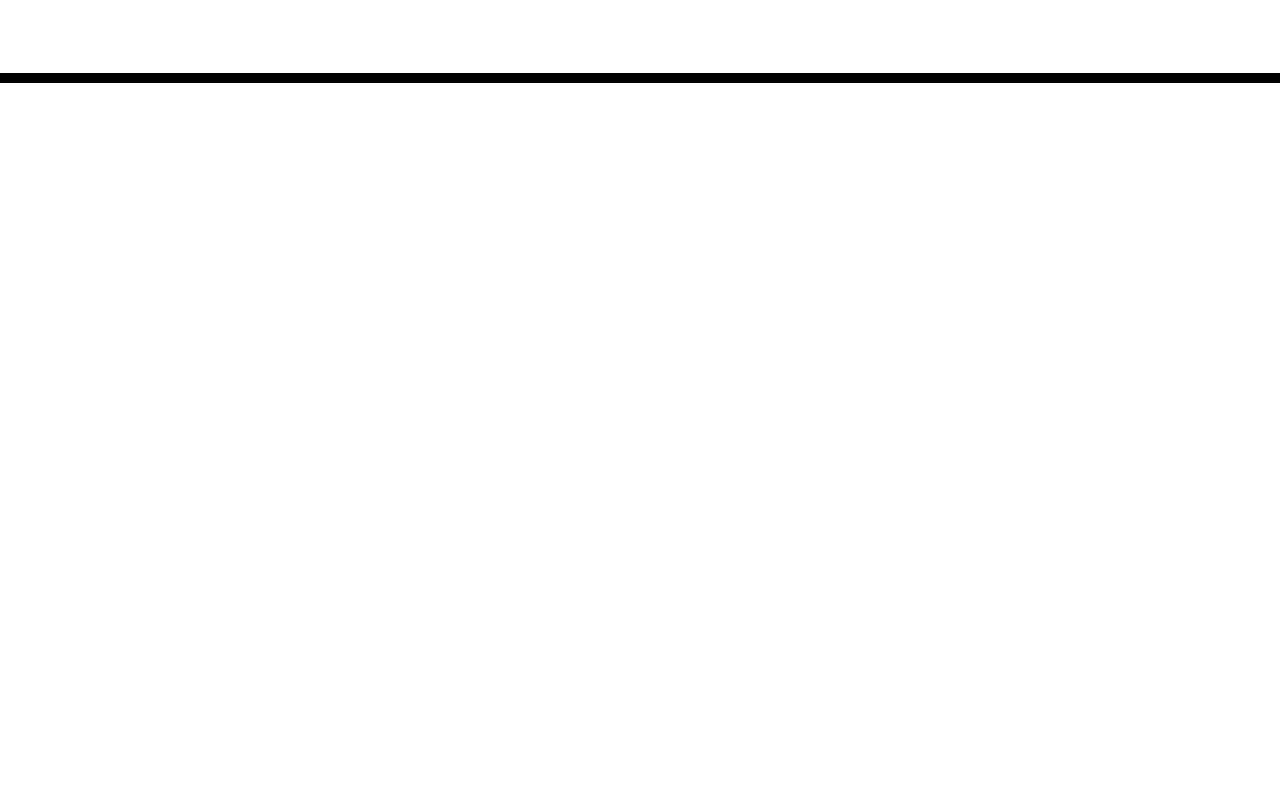
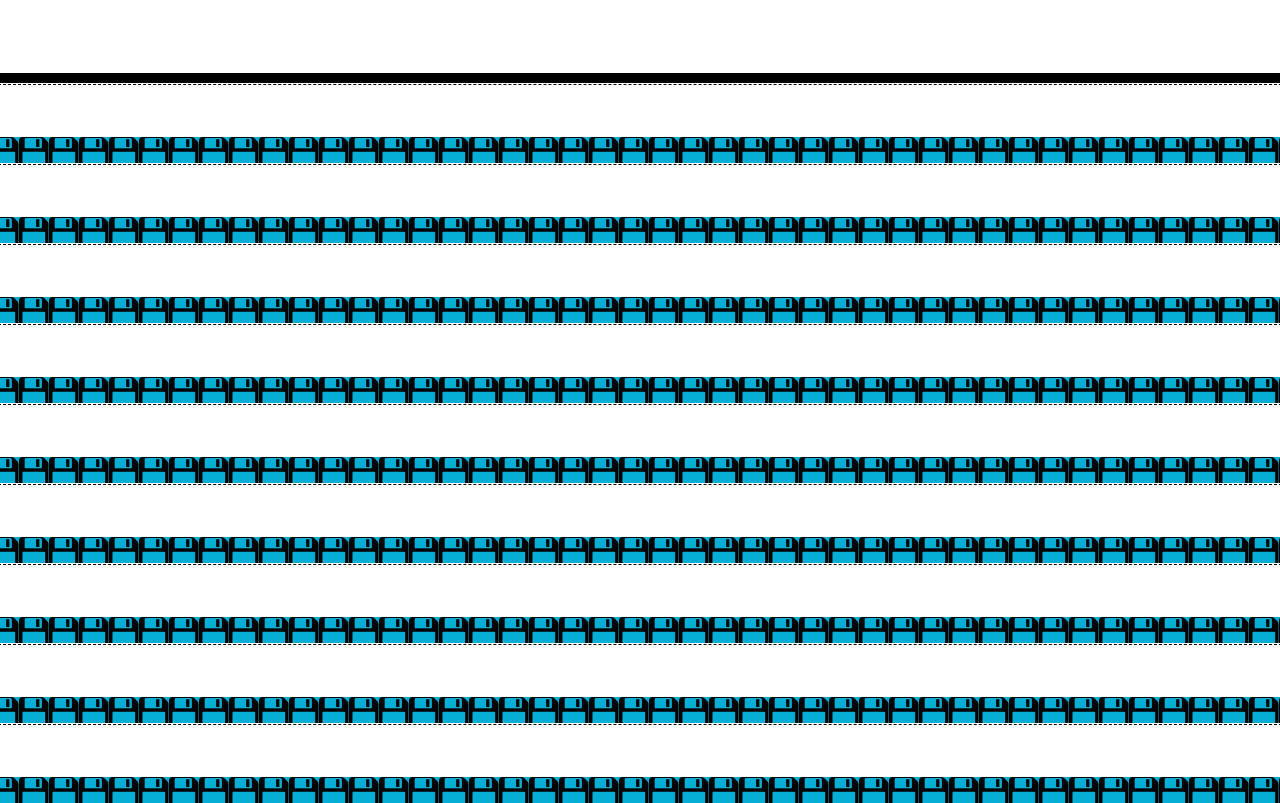
Before and after one commit to KrystleMurphy/Planner, a plain HTML site: page index.html in a window 1280 px wide. Shown: the part 168-971 px from the top of the page. Before the commit the page ends 800 px from the top, so only its background shows below. Drawn offline with nearby package versions, Linux system fonts and the light colour scheme.

Commit message:
adding the save logo

```diff
--- a/ASSETS/CSS/style.css
+++ b/ASSETS/CSS/style.css
@@ -26,9 +26,10 @@ header {
   display: flex;
   justify-content: center;
   align-items: center;
+  color: #000000;
 }
 
-.description {
+.text {
   white-space: pre-wrap;
 }
 
@@ -70,6 +71,9 @@ header {
   border-bottom-right-radius: 15px;
   background-color: #06aed5;
   color: white;
+  background-image: url("/images/floppy-disk-save-icon-28.jpeg");
+  background-size: 30px;
+  /* background-position: center; */
 }
 
 .saveBtn i:hover {
--- a/ASSETS/JS/logic.js
+++ b/ASSETS/JS/logic.js
@@ -1,7 +1,22 @@
-$(document).ready(function() {
-    // Get the current date
-    var currentDate = dayjs().format('dddd-MMMM-DD');
 
-    // Append the formatted date to the element
-    $("#currentDay").text(currentDate);
-  });
+// convienience var to pull todays date
+var today = dayjs();
+// conveinience var for the current day element
+var currentDayEL = $('#currentDay');
+
+var timeEL = $('.time')
+
+// code to display on site
+$(document).ready(function () {
+    // code to print formatted date into the current day element
+    currentDayEL.text(today.format("dddd, MMMM Do"));
+    // console log to check today var and format
+    console.log(today.format("dddd, MMMM Do"));
+
+
+
+
+
+
+
+});
--- a/index.html
+++ b/index.html
@@ -30,8 +30,65 @@
       <p class="lead center">A simple calendar app for scheduling your work day</p>
       <p id="currentDay center" class="lead"></p>
     </header>
-    <div class="container">
-      <!-- Timeblocks go here -->
+    <div class="time-block">
+      <!-- timeblocks go here -->
+
+      <div class="row time time9am">
+        <div class="hour"></div>
+        <div class="text"></div>
+        <div class="saveBtn"></div>
+      </div>
+
+      <div class="row time time10am">
+        <div class="hour"></div>
+        <div class="text"></div>
+        <div class="saveBtn"></div>
+      </div>
+
+      <div class="row time time11am">
+        <div class="hour"></div>
+        <div class="text"></div>
+        <div class="saveBtn"></div>
+      </div>
+
+      <div class="row time time12am">
+        <div class="hour"></div>
+        <div class="text"></div>
+        <div class="saveBtn"></div>
+      </div>
+
+      <div class="row time time1pm">
+        <div class="hour"></div>
+        <div class="text"></div>
+        <div class="saveBtn"></div>
+      </div>
+
+      <div class="row time time2pm">
+        <div class="hour"></div>
+        <div class="text"></div>
+        <div class="saveBtn"></div>
+      </div>
+
+      <div class="row time time3pm">
+        <div class="hour"></div>
+        <div class="text"></div>
+        <div class="saveBtn"></div>
+      </div>
+
+      <div class="row time time4pm">
+        <div class="hour"></div>
+        <div class="text"></div>
+        <div class="saveBtn"></div>
+      </div>
+
+      <div class="row time time5pm">
+        <div class="hour"></div>
+        <div class="text"></div>
+        <div class="saveBtn"></div>
+      </div>
+
+
+
     </div>
 
     <script src="https://code.jquery.com/jquery-3.7.1.min.js" integrity="sha256-/JqT3SQfawRcv/BIHPThkBvs0OEvtFFmqPF/lYI/Cxo=" crossorigin="anonymous"></script>
```
Also changed, not shown: images/floppy-disk-save-icon-28.jpeg (added), 1 other file.
